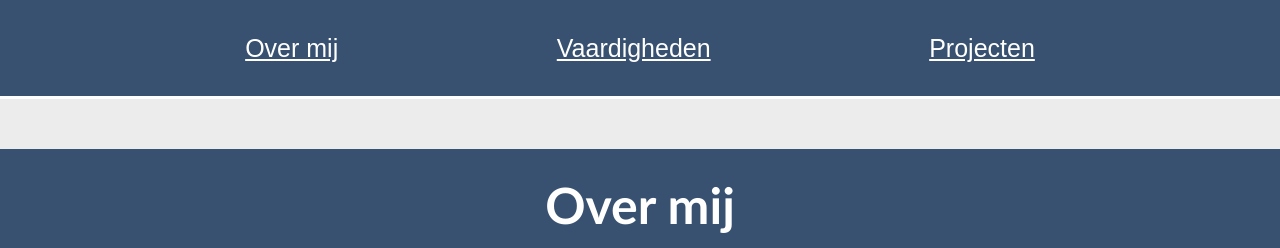
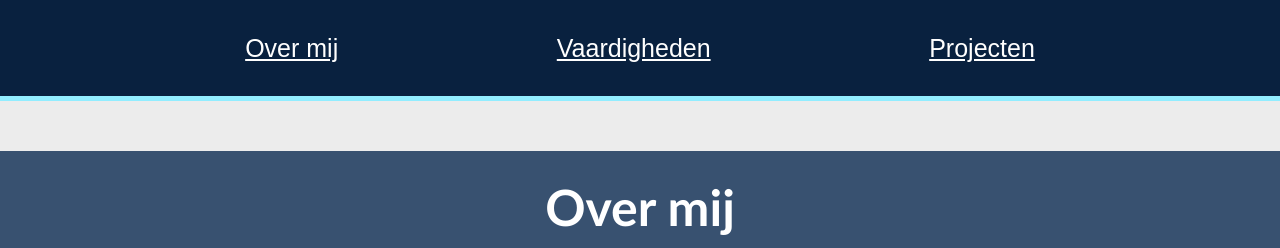
Before and after one commit to Faycal-K/portfolio, a plain HTML site: page index.html in a window 1280 px wide. Shown: the top 248 px of the page. Drawn offline with Linux system fonts and the light colour scheme.

Commit message:
Changed background color of navbar and changed border bottom color so that navbar is clearly distinguished form the content

```diff
--- a/style.css
+++ b/style.css
@@ -118,9 +118,9 @@ nav {
   position: sticky;
   justify-content: space-evenly;
   padding: clamp(1rem, calc(2vw + 0.1rem), 3rem);
-  border-bottom: 3px solid rgb(255, 254, 254);
+  border-bottom: 5px solid rgb(146, 237, 255);
   top: 0;
-  background-color: #385170;
+  background-color: #09213f;
 }
 
 /* cards in main */
```
